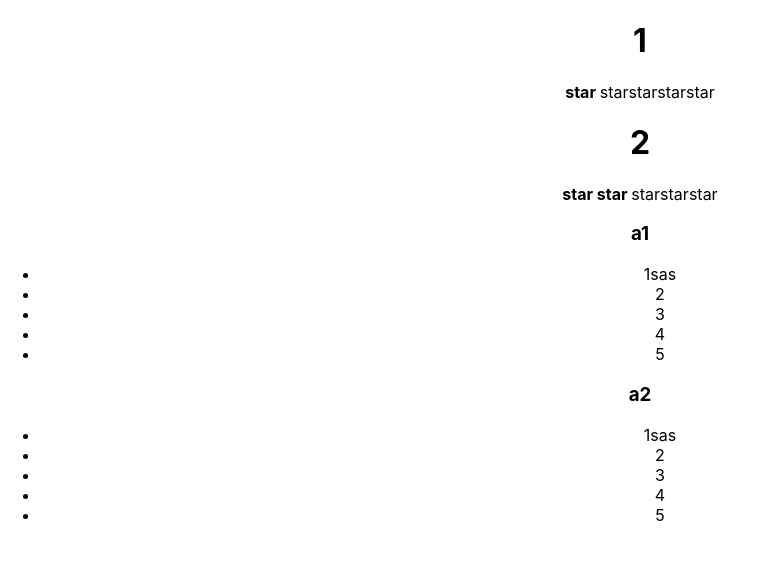
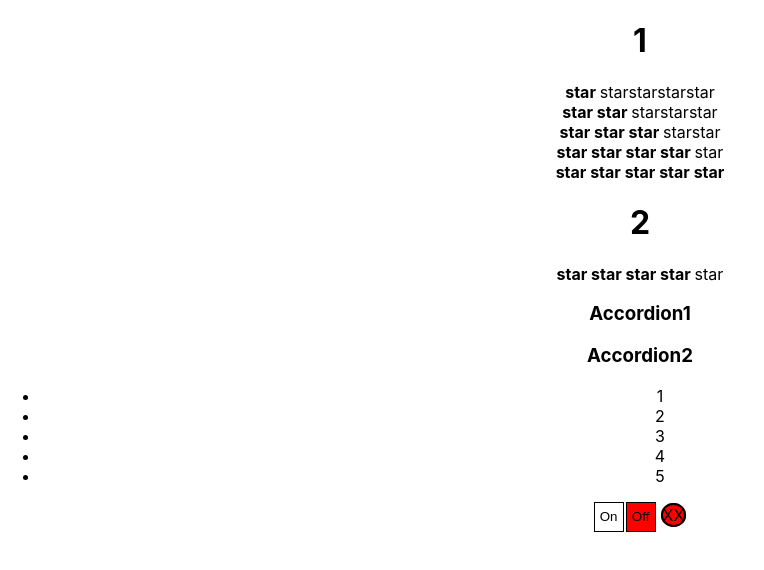
Before and after one commit to IvanSakovich/React-Lesson, a React (Create React App) app: page / in a window 1280 px wide. Shown: the top 570 px of the page, without its empty margins (0-764 px from the left). Built offline with nearby package versions, Linux system fonts and the light colour scheme.

Commit message:
Tuesday on/off 5-6

```diff
--- a/src/App.js
+++ b/src/App.js
@@ -3,16 +3,23 @@ import './App.css';
 //import {v1} from 'uuid';
 import Accordion from './components/Accordion/Accordion';
 import Rating from './components/Rating/Rating';
+import OnOff from './components/OnOff/OnOff';
+
 const App = () => {
 
   return (
     <div className="App">
       <PageTitle title={"1"}/>
       <Rating value={1}/>
+      <Rating value={2}/>
+      <Rating value={3}/>
+      <Rating value={4}/>
+      <Rating value={5}/>
       <PageTitle title={"2"}/>
-      <Rating value={2}/>
-      <Accordion title={"a1"}/>
-      <Accordion title={"a2"}/>
+      <Rating value={4}/>
+      <Accordion title={"Accordion1"} collapsed={true}/>
+      <Accordion title={"Accordion2"} collapsed={false}/>
+      <OnOff/>
     </div>
   );
 }
--- a/src/components/Accordion/Accordion.js
+++ b/src/components/Accordion/Accordion.js
@@ -1,11 +1,19 @@
 import React from 'react';
 //import {v1} from 'uuid';
+
 function Accordion (props) {
-  return <div>
+  // if (props.collapsed === true) {
+  //   return <div>
+  //   <AccordionTitle title={props.title}/>
+  // </div>
+  // } else {
+     return <div>
     <AccordionTitle title={props.title}/>
-    <AccordionBody />
+    { props.collapsed === false && <AccordionBody />}
   </div>
-}
+  }
+//}
+
 
 function AccordionTitle (props) {
   return <div>
@@ -16,7 +24,7 @@ function AccordionTitle (props) {
 function AccordionBody () {
   return <div>
   <ul>
-      <li>1sas</li>
+      <li>1</li>
       <li>2</li>
       <li>3</li>
       <li>4</li>
--- /dev/null
+++ b/src/components/OnOff/OnOff.js
@@ -0,0 +1,51 @@
+import React, { useState } from 'react';
+import s from './OnOff.module.css';
+//import {v1} from 'uuid';
+
+// type On&OffProps = {
+//   value: number
+// }
+
+function OnOff (props
+  // : RatingProps
+  ) {
+
+    //let On = true;
+
+    let [On, setOn] = useState(false);
+
+    const OnStyle = {
+      backgroundColor: On ? "green" : "white",
+      width: "30px",
+      height: "30px",
+      border: "1px solid black",
+      padding: "2px"
+    };
+
+    const OffStyle = {
+      backgroundColor: On ? "white" : "red",
+      width: "30px",
+      height: "30px",
+      border: "1px solid black",
+      marginLeft: "2px",
+      padding: "2px"
+    }
+
+    const OStyle = {
+      height: "30px",
+      width: "30px",
+      borderRadius: "50%",
+      border: "2px solid black",
+      //boxSizing: "border-box",
+      //display: "inlineBlock",
+      marginLeft: "5px",
+      backgroundColor: On ? "green" : "red"
+    }
+    return (<div>
+      <button onClick={() => {setOn(true)}} style={OnStyle} className={s.itemOn} >On</button>
+      <button onClick={() => {setOn(false)}} style={OffStyle} className={s.itemOff}>Off</button>
+      <span style={OStyle} className={s.itemO}>XX</span>
+    </div>)
+
+}
+export default OnOff;
--- /dev/null
+++ b/src/components/OnOff/OnOff.module.css
@@ -0,0 +1,27 @@
+/* .itemOn {
+    background-color: props.on ? "green" : "red";
+    width: 30px;
+    height: 30px;
+    border: 1px solid black;
+    padding: 2px;
+}
+
+.itemOff {
+    background-color: red;
+    width: 30px;
+    height: 30px;
+    border: 1px solid black;
+    margin-left: 2px;
+    padding: 2px;
+}
+.itemO {
+    height: 30px;
+    width: 30px;
+    border-radius: 50%;
+    border: 2px solid black;
+    box-sizing: border-box;
+    background-color: lightcoral;
+    display: inline-block;
+    margin-left: 5px;
+    background-color: red;
+} */
--- a/src/components/Rating/Rating.js
+++ b/src/components/Rating/Rating.js
@@ -10,61 +10,15 @@ function Rating (props
   // : RatingProps
   ) {
   //  return ( <Star />)
-      if (props.value === 0) {
+      if (props.value === 0 | 1 | 2 | 3 | 4 | 5) {
         return (<div>
-          <Star selected={false}/>
-          <Star selected={false}/>
-          <Star selected={false}/>
-          <Star selected={false}/>
-          <Star selected={false}/>
+          <Star selected={props.value > 0}/>
+          <Star selected={props.value > 1}/>
+          <Star selected={props.value > 2}/>
+          <Star selected={props.value > 3}/>
+          <Star selected={props.value > 4}/>
           </div>)
-      }
-      if (props.value === 1) {
-        return (<div>
-          <Star selected={true}/>
-          <Star selected={false}/>
-          <Star selected={false}/>
-          <Star selected={false}/>
-          <Star selected={false}/>
-          </div>)
-      }
-      //sss
-      if (props.value === 2) {
-        return (<div>
-          <Star selected={true}/>
-          <Star selected={true}/>
-          <Star selected={false}/>
-          <Star selected={false}/>
-          <Star selected={false}/>
-          </div>)
-      }
-      if (props.value === 3) {
-        return (<div>
-          <Star selected={true}/>
-          <Star selected={true}/>
-          <Star selected={true}/>
-          <Star selected={false}/>
-          <Star selected={false}/>
-          </div>)
-      }
-      if (props.value === 4) {
-        return (<div>
-          <Star selected={true}/>
-          <Star selected={true}/>
-          <Star selected={true}/>
-          <Star selected={true}/>
-          <Star selected={false}/>
-          </div>)
-      }
-      if (props.value === 5) {
-        return (<div>
-          <Star selected={true}/>
-          <Star selected={true}/>
-          <Star selected={true}/>
-          <Star selected={true}/>
-          <Star selected={true}/>
-          </div>)
-      }
+}
       return (<div>
         <Star selected={false}/>
         <Star selected={false}/>
```
